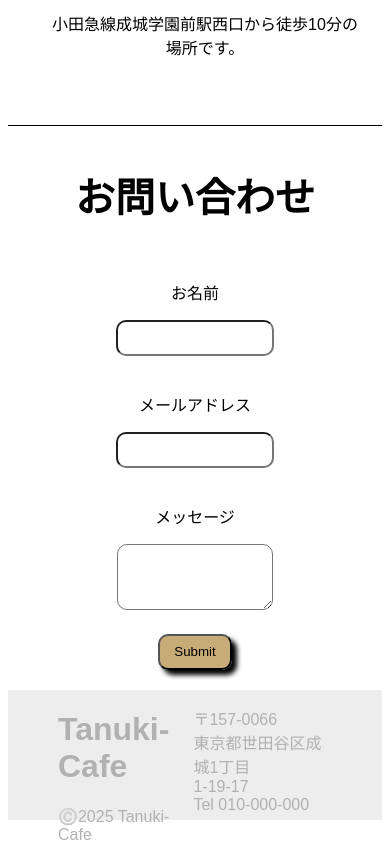
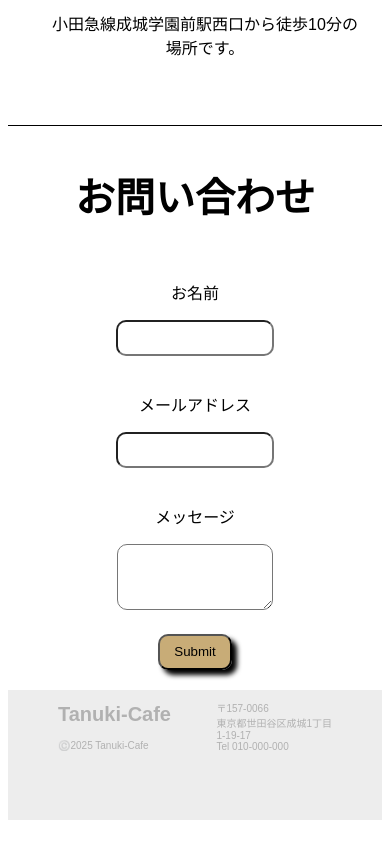
Before and after one commit to fucunlong1-prog/tanuki-cafe, a plain HTML site: page index.html in a window 390 px wide. Shown: the part 1778-2622 px from the top of the page. Drawn offline with Linux system fonts and the light colour scheme.

Commit message:
Update responsive.css

```diff
--- a/responsive.css
+++ b/responsive.css
@@ -46,4 +46,12 @@
         font-size:24px;
     }
 
+    .footer-left{
+        font-size:10px
+    }
+
+    .footer-right{
+        font-size:10px;
+    }
+
 }
```
